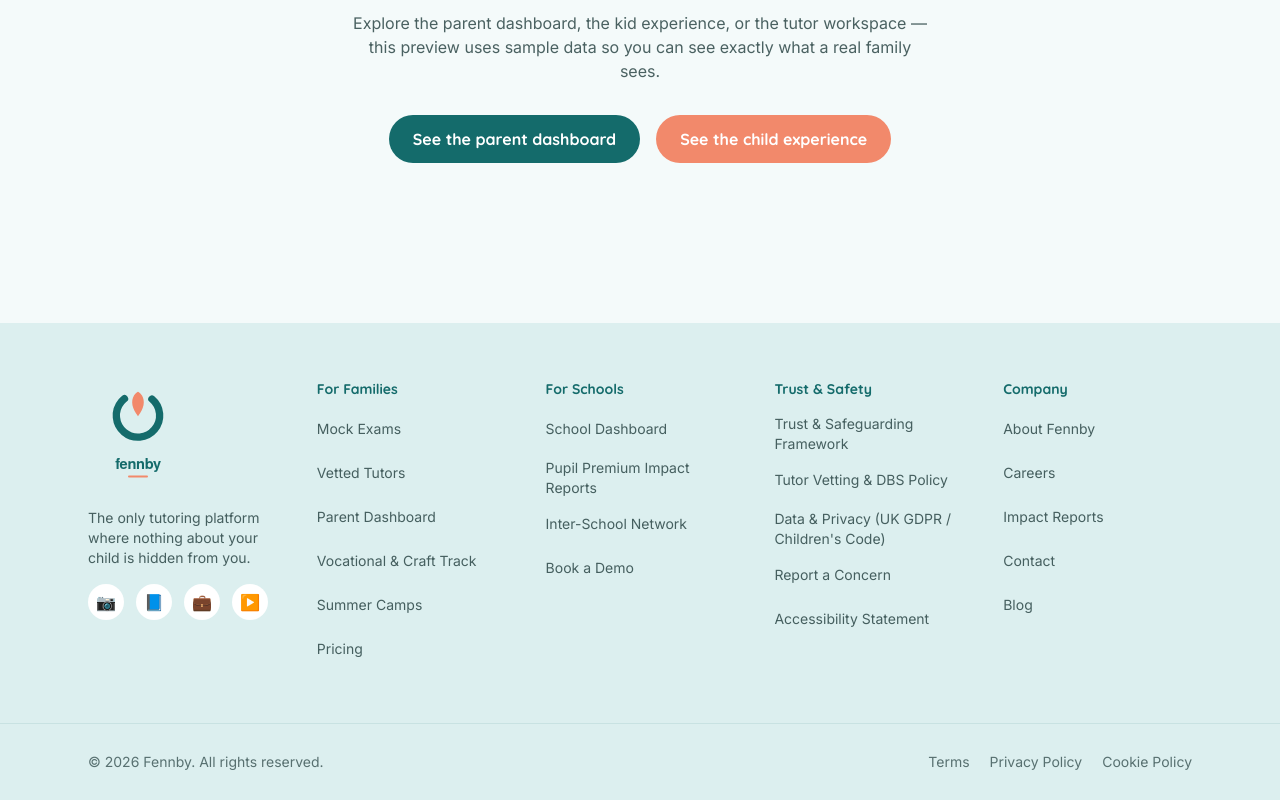
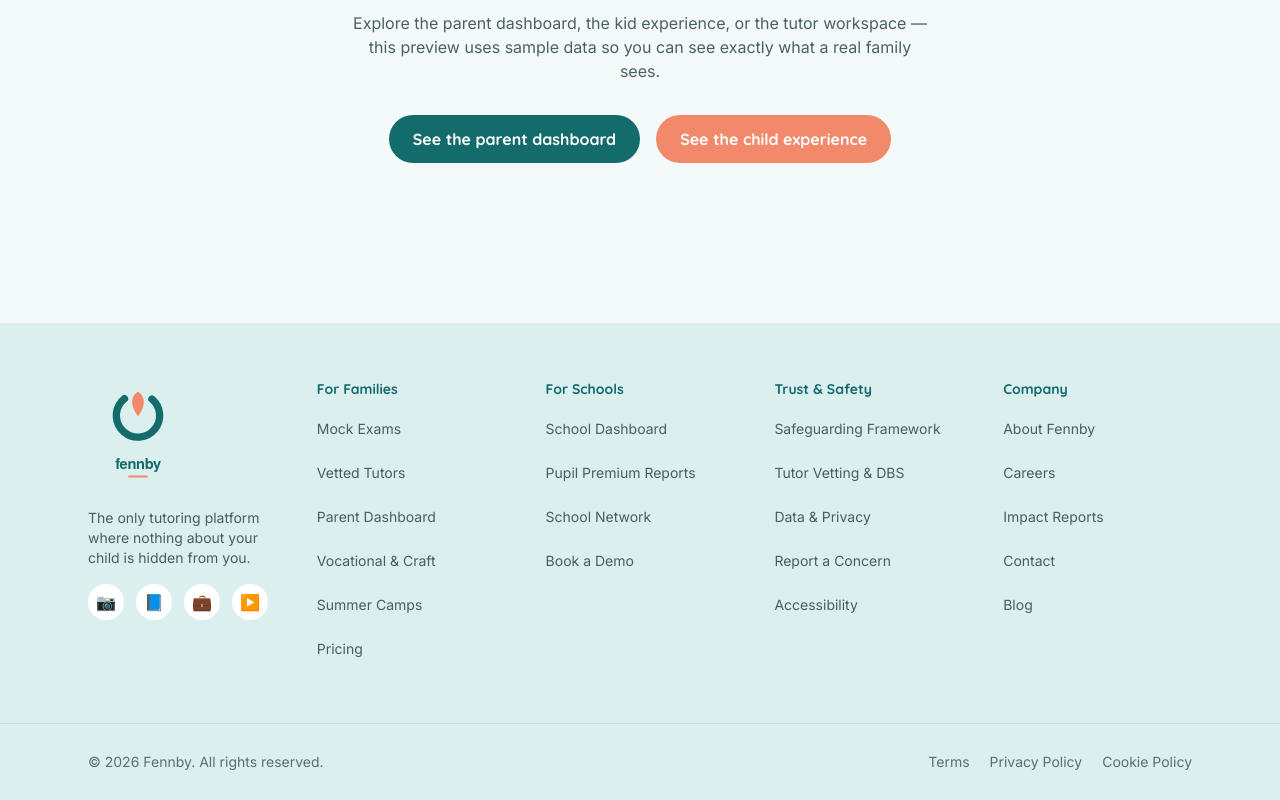
Before and after one commit to 1702london-maker/Fennby, a Next.js app: page / in a window 1280 px wide. Shown: the part 1822-2622 px from the top of the page. Built offline with nearby package versions, Linux system fonts and the light colour scheme.

Commit message:
Shorten long footer link labels

```diff
--- a/src/components/Footer.tsx
+++ b/src/components/Footer.tsx
@@ -8,7 +8,7 @@ const columns = [
       { href: "/child/mock-exams", label: "Mock Exams" },
       { href: "/parent/tutors", label: "Vetted Tutors" },
       { href: "/parent", label: "Parent Dashboard" },
-      { href: "/vocational", label: "Vocational & Craft Track" },
+      { href: "/vocational", label: "Vocational & Craft" },
       { href: "/summer-camps", label: "Summer Camps" },
       { href: "/pricing", label: "Pricing" },
     ],
@@ -17,19 +17,19 @@ const columns = [
     title: "For Schools",
     links: [
       { href: "/school", label: "School Dashboard" },
-      { href: "/school/reports", label: "Pupil Premium Impact Reports" },
-      { href: "/school/network", label: "Inter-School Network" },
+      { href: "/school/reports", label: "Pupil Premium Reports" },
+      { href: "/school/network", label: "School Network" },
       { href: "/school/demo", label: "Book a Demo" },
     ],
   },
   {
     title: "Trust & Safety",
     links: [
-      { href: "/trust", label: "Trust & Safeguarding Framework" },
-      { href: "/trust#vetting", label: "Tutor Vetting & DBS Policy" },
-      { href: "/trust#data", label: "Data & Privacy (UK GDPR / Children's Code)" },
+      { href: "/trust", label: "Safeguarding Framework" },
+      { href: "/trust#vetting", label: "Tutor Vetting & DBS" },
+      { href: "/trust#data", label: "Data & Privacy" },
       { href: "/trust#report", label: "Report a Concern" },
-      { href: "/trust#accessibility", label: "Accessibility Statement" },
+      { href: "/trust#accessibility", label: "Accessibility" },
     ],
   },
   {
```
